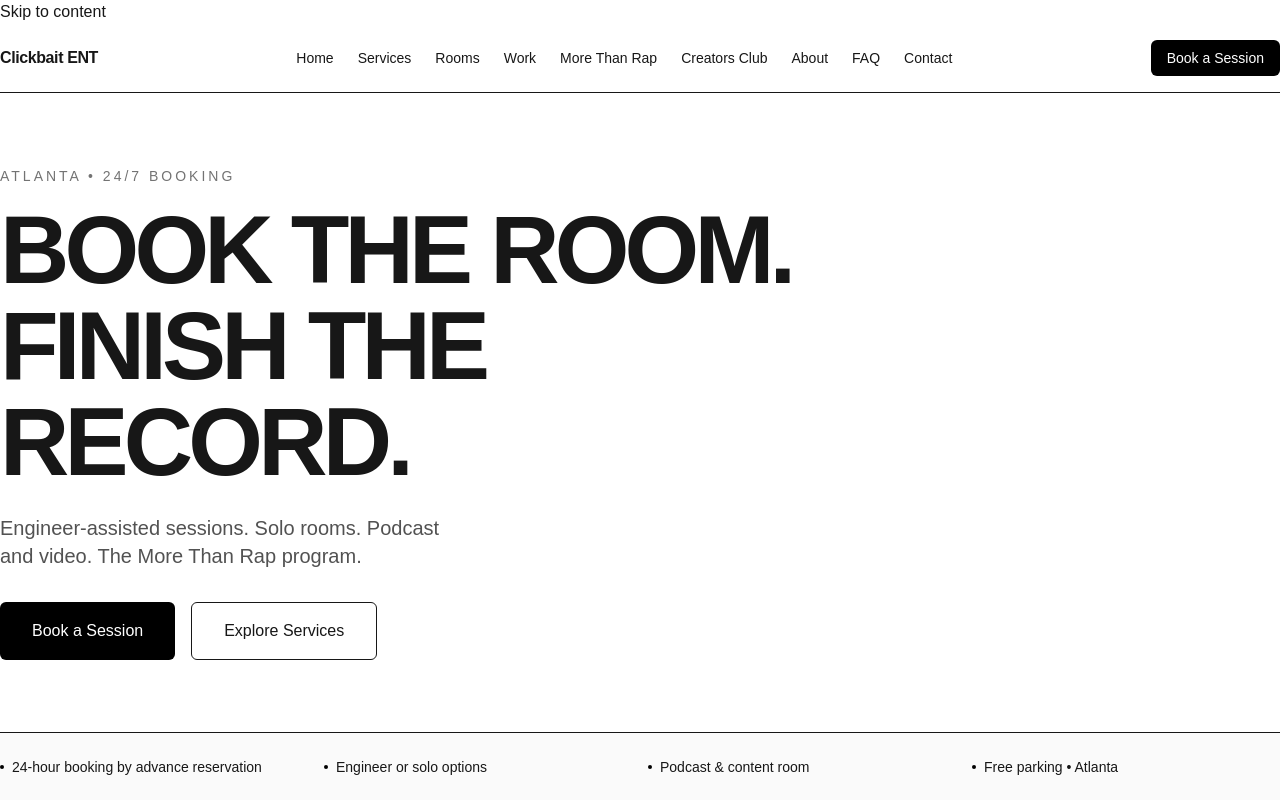
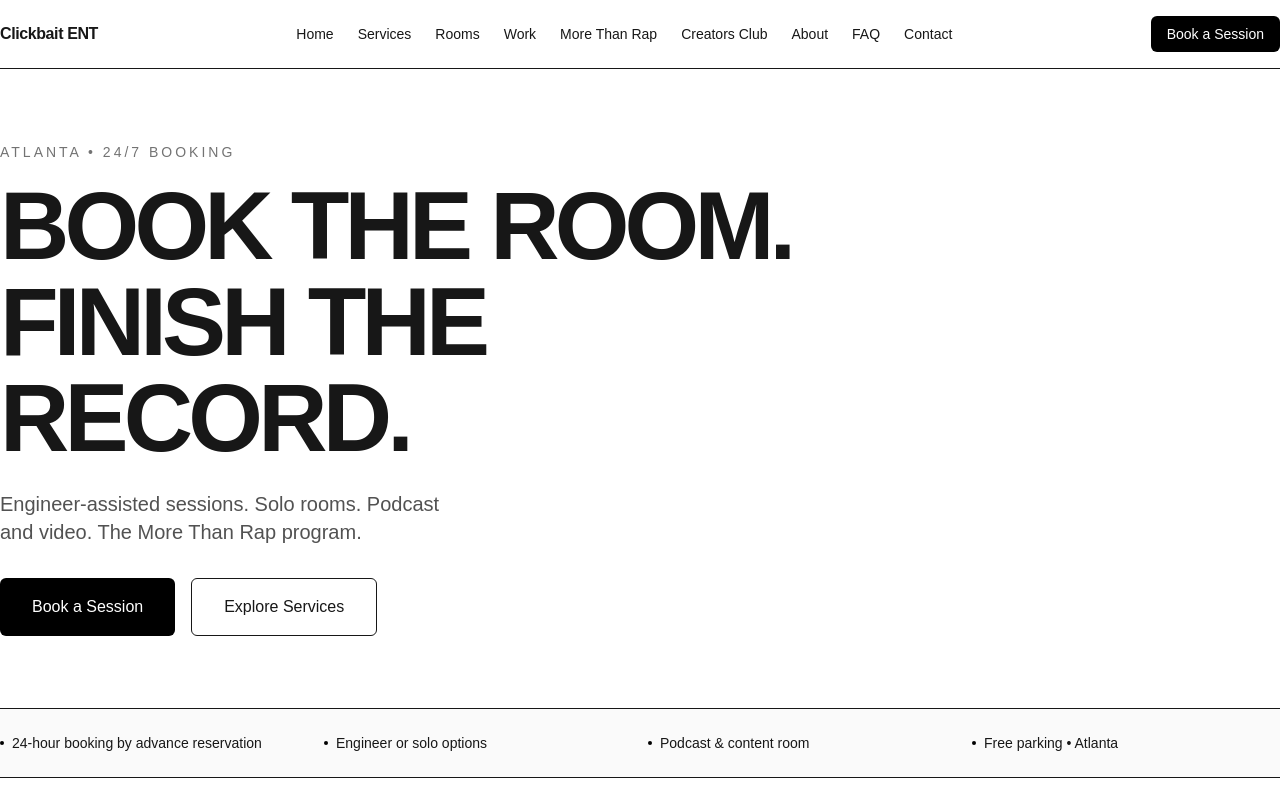
Before and after one commit to soundsbyswagg/clickbait-studios-web, a Next.js app: page / in a window 1280 px wide. Shown: the top 800 px of the page. Built offline with nearby package versions, Linux system fonts and the light colour scheme.

Commit message:
fix: hide skip link until focused (#2)

```diff
--- a/app/globals.css
+++ b/app/globals.css
@@ -23,6 +23,29 @@ body {
   background: var(--background);
   color: var(--foreground);
   font-family: Arial, Helvetica, sans-serif;
+}
+
+.skip-link {
+  position: fixed;
+  top: 1rem;
+  left: 1rem;
+  z-index: 1000;
+  transform: translateY(-200%);
+  background: #000;
+  color: #fff;
+  padding: 0.75rem 1rem;
+  border-radius: 0.375rem;
+  text-decoration: none;
+  transition: transform 0.18s cubic-bezier(0.22, 1, 0.36, 1);
+}
+
+.skip-link:focus {
+  transform: translateY(0);
+}
+
+.skip-link:focus-visible {
+  outline: 2px solid #fff;
+  outline-offset: 2px;
 }
 
 /* Reduced motion guardrails - per prompt */
```
